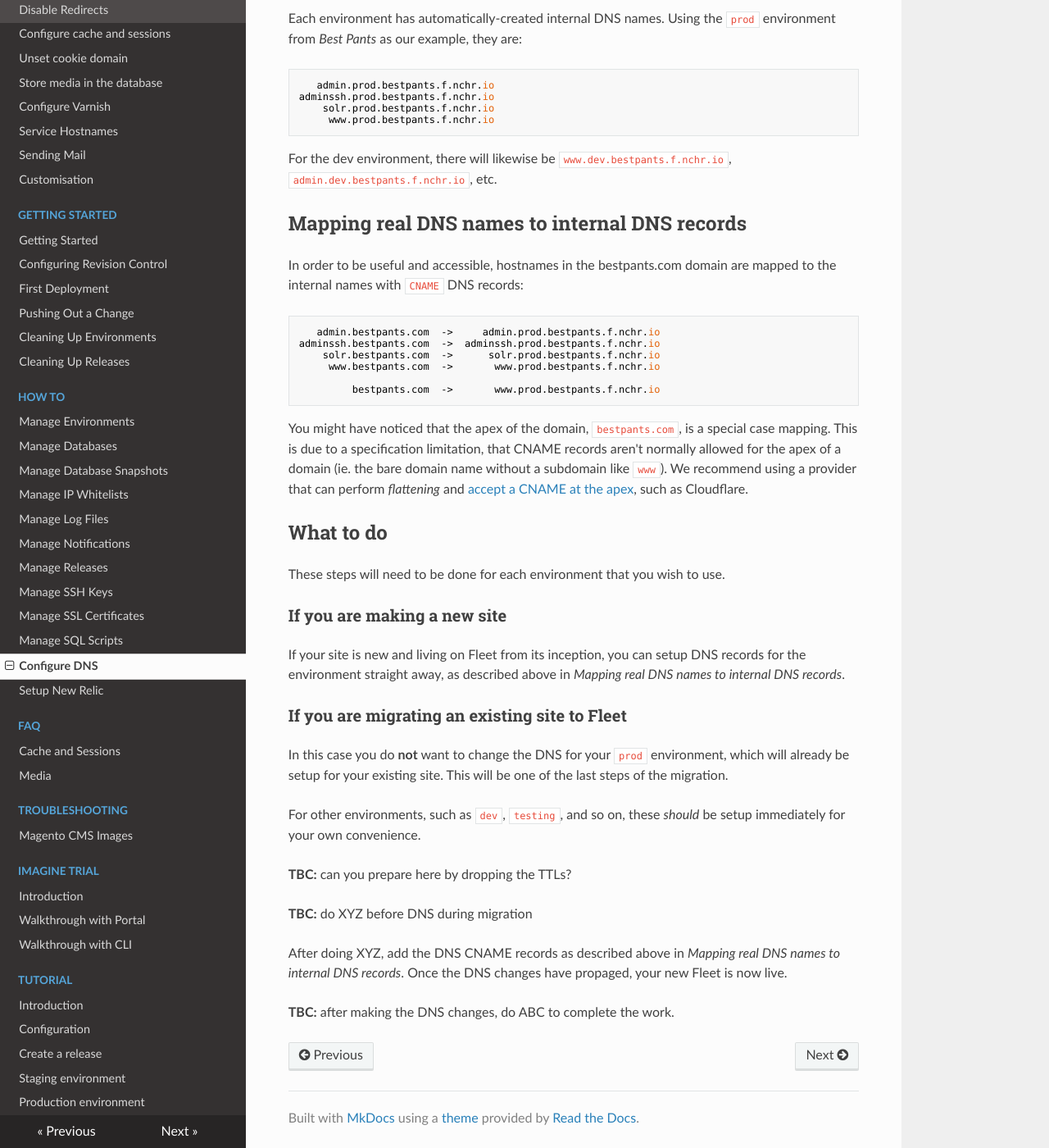
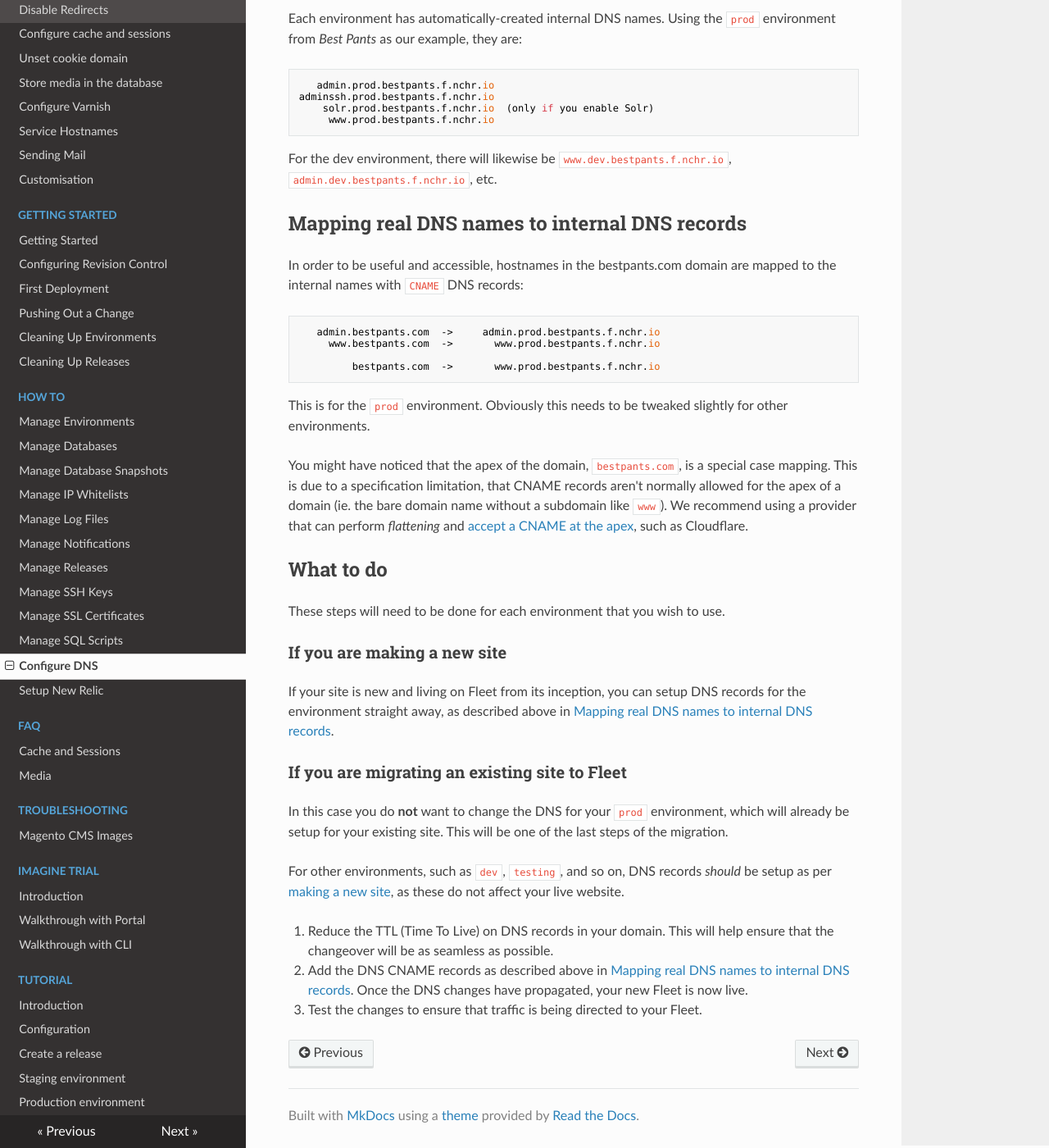
Before and after one commit to anchor/fleet-magento-docs, an MkDocs documentation site: the page built from docs/how-to/configure-dns.md, in a window 1280 px wide and 1400 px high, scrolled down 465 px. Shown: the whole window at 82% size. Built offline with MkDocs 1.6.1, drawn with Linux system fonts in a browser that asks for light colours; nearby versions of some CDN libraries; old or Windows-style settings are respelled for this version of MkDocs; some of the changed text lies outside the part shown.

Commit message:
I think this improves things, based on Jez' suggestions

````diff
--- a/docs/how-to/configure-dns.md
+++ b/docs/how-to/configure-dns.md
@@ -15,7 +15,7 @@ Pants**. Best Pants has a Fleet named `bestpants`, and two environments: `prod`
 and `dev`. Best Pants uses bestpants.com for their website.
 
 
-The records needed
+DNS records in each environment
 ----
 
 Each environment has automatically-created internal DNS names. Using the `prod`
@@ -24,7 +24,7 @@ environment from *Best Pants* as our example, they are:
 ```
    admin.prod.bestpants.f.nchr.io
 adminssh.prod.bestpants.f.nchr.io
-    solr.prod.bestpants.f.nchr.io
+    solr.prod.bestpants.f.nchr.io  (only if you enable Solr)
      www.prod.bestpants.f.nchr.io
 ```
 
@@ -40,12 +40,13 @@ mapped to the internal names with `CNAME` DNS records:
 
 ```
    admin.bestpants.com  ->     admin.prod.bestpants.f.nchr.io
-adminssh.bestpants.com  ->  adminssh.prod.bestpants.f.nchr.io
-    solr.bestpants.com  ->      solr.prod.bestpants.f.nchr.io
      www.bestpants.com  ->       www.prod.bestpants.f.nchr.io
 
          bestpants.com  ->       www.prod.bestpants.f.nchr.io
 ```
+
+This is for the `prod` environment. Obviously this needs to be tweaked slightly
+for other environments.
 
 You might have noticed that the apex of the domain, `bestpants.com`, is a
 special case mapping. This is due to a specification limitation, that CNAME
@@ -64,8 +65,9 @@ These steps will need to be done for each environment that you wish to use.
 ### If you are making a new site
 
 If your site is new and living on Fleet from its inception, you can setup DNS
-records for the environment straight away, as described above in *Mapping real
-DNS names to internal DNS records*.
+records for the environment straight away, as described above in [Mapping real
+DNS names to internal DNS
+records](#mapping-real-dns-names-to-internal-dns-records).
 
 
 ### If you are migrating an existing site to Fleet
@@ -74,15 +76,16 @@ In this case you do **not** want to change the DNS for your `prod` environment,
 which will already be setup for your existing site. This will be one of the
 last steps of the migration.
 
-For other environments, such as `dev`, `testing`, and so on, these *should* be
-setup immediately for your own convenience.
+For other environments, such as `dev`, `testing`, and so on, DNS records
+*should* be setup as per [making a new site](#if-you-are-making-a-new-site), as
+these do not affect your live website.
 
-**TBC:** can you prepare here by dropping the TTLs?
+1. Reduce the TTL (Time To Live) on DNS records in your domain. This will help
+ensure that the changeover will be as seamless as possible.
 
-**TBC:** do XYZ before DNS during migration
+2. Add the DNS CNAME records as described above in [Mapping real
+DNS names to internal DNS
+records](#mapping-real-dns-names-to-internal-dns-records). Once the DNS
+changes have propagated, your new Fleet is now live.
 
-After doing XYZ, add the DNS CNAME records as described above in *Mapping real
-DNS names to internal DNS records*. Once the DNS changes have propaged, your
-new Fleet is now live.
-
-**TBC:** after making the DNS changes, do ABC to complete the work.
+3. Test the changes to ensure that traffic is being directed to your Fleet.
````
